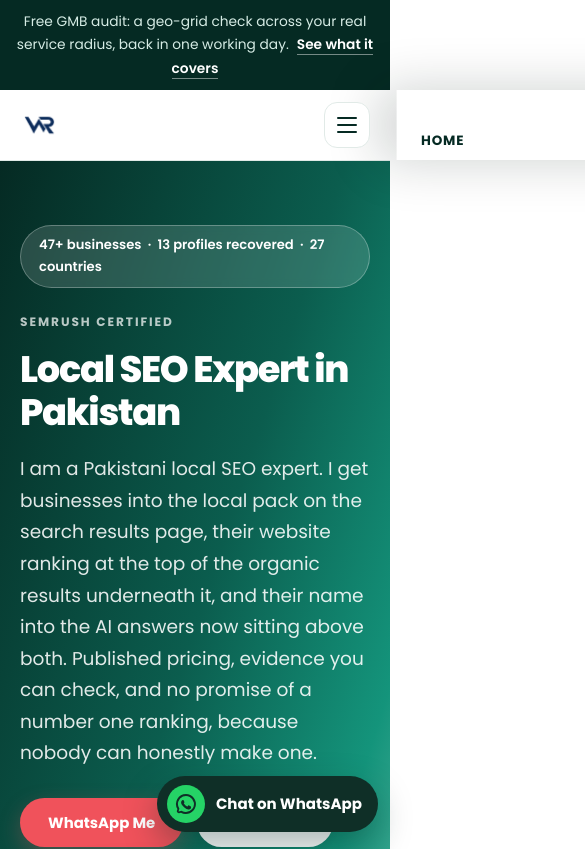
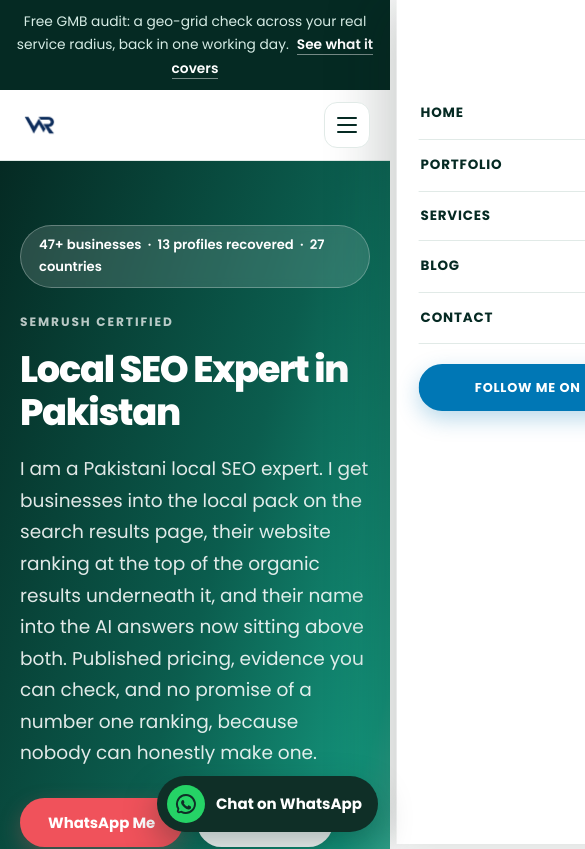
Before and after one commit to abbasid9276-spec/waseem-local-seo, a Next.js app: page / in a window 390 px wide. Shown: the top 849 px of the page, 585 px wide, since content can reach past the window. Built offline with nearby package versions, Linux system fonts and the light colour scheme.

Commit message:
Update globals.css

```diff
--- a/app/globals.css
+++ b/app/globals.css
@@ -589,3 +589,16 @@ footer p { color: #a9c4bc; }
 @media (min-width: 961px) {
   .site-head .nav { margin-left: auto; }
 }
+
+
+/* A filtered ancestor becomes the containing block for fixed children, which
+   trapped the slide-in panel inside the header strip. Drop the blur on small
+   screens so the panel and scrim position against the viewport. */
+@media (max-width: 960px) {
+  .site-head {
+    backdrop-filter: none;
+    -webkit-backdrop-filter: none;
+    background: #fff;
+  }
+  .site-head .nav { height: 100dvh; padding-top: 88px; }
+}
```
